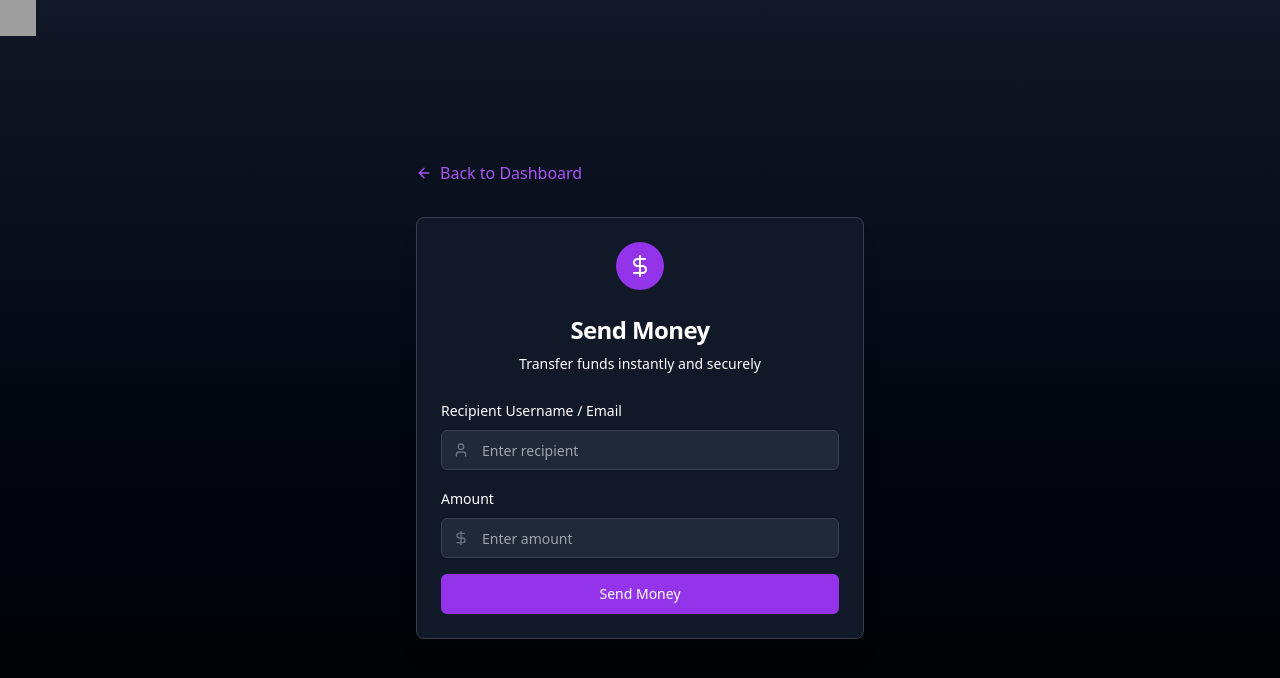
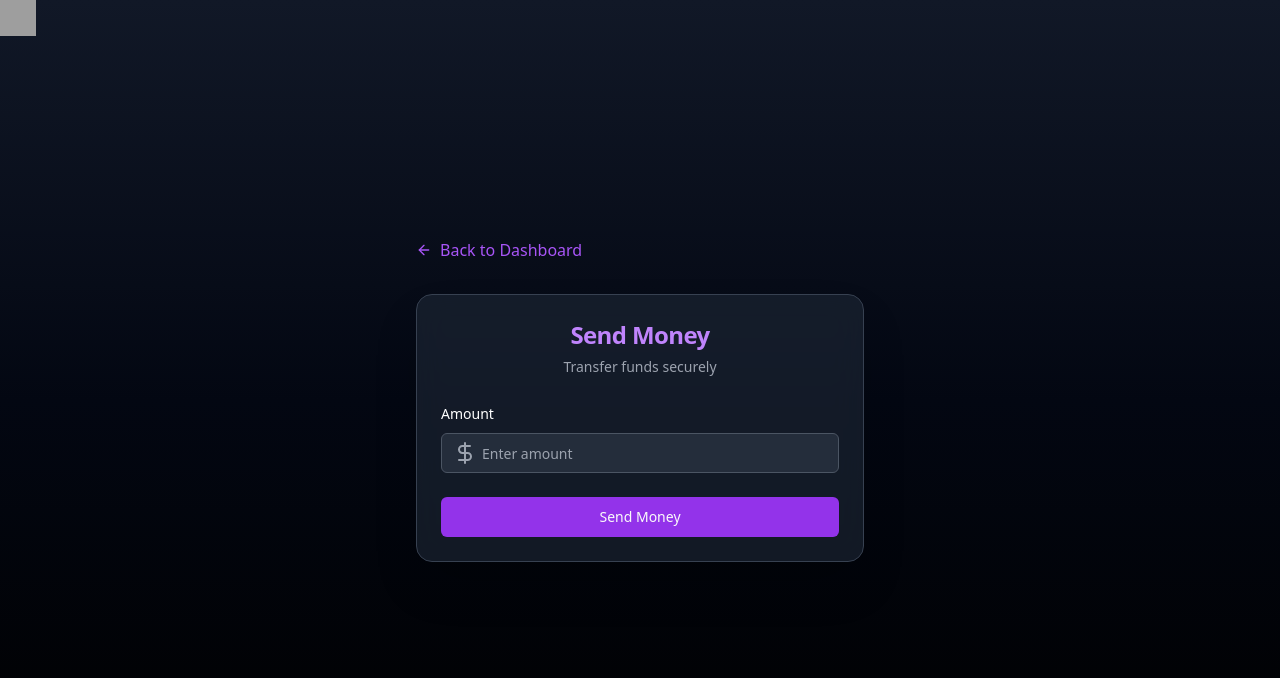
Before and after one commit to navya-sinha-dot/payFlow, a React (Vite) app in the folder frontend/: page /send in a window 1280 px wide. Shown: the top 678 px of the page. Built offline with nearby package versions, Linux system fonts and the light colour scheme; grey boxes are pictures that could not be loaded.

Commit message:
transfer connection

```diff
--- a/frontend/src/index.css
+++ b/frontend/src/index.css
@@ -34,3 +34,16 @@ body {
   @apply bg-background text-foreground font-sans;
   cursor: none; /* Hide the default system cursor */
 }
+@keyframes slide-up {
+  from {
+    opacity: 0;
+    transform: translateY(20px);
+  }
+  to {
+    opacity: 1;
+    transform: translateY(0);
+  }
+}
+.animate-slide-up {
+  animation: slide-up 0.3s ease-out;
+}
--- a/frontend/src/pages/Landing.jsx
+++ b/frontend/src/pages/Landing.jsx
@@ -28,7 +28,7 @@ const Landing = () => {
               data-aos="fade-up"
               data-aos-delay="300"
             >
-              <Link to="/signup">
+              <Link to={token ? "/dashboard" : "/signup"}>
                 <Button
                   size="lg"
                   className="bg-purple-600 hover:bg-purple-700 text-white text-lg px-8 py-6"
--- a/frontend/src/pages/SendMoney.jsx
+++ b/frontend/src/pages/SendMoney.jsx
@@ -1,5 +1,5 @@
-import { useState } from "react";
-import { Link, useNavigate } from "react-router-dom";
+import { useState, useEffect } from "react";
+import { Link, useNavigate, useSearchParams } from "react-router-dom";
 import { Button } from "@/components/ui/button";
 import { Input } from "@/components/ui/input";
 import { Label } from "@/components/ui/label";
@@ -10,112 +10,148 @@ import {
   CardHeader,
   CardTitle,
 } from "@/components/ui/card";
-import { ArrowLeft, User, DollarSign } from "lucide-react";
+import { ArrowLeft, DollarSign, CheckCircle, XCircle } from "lucide-react";
 
 const SendMoney = () => {
   const navigate = useNavigate();
-  const [formData, setFormData] = useState({
-    recipient: "",
-    amount: "",
-    note: "",
-  });
+  const [searchParams] = useSearchParams();
+  const recipientId = searchParams.get("filter");
+  const recipientName = searchParams.get("name");
+  const [formData, setFormData] = useState({ amount: "" });
+  const [loading, setLoading] = useState(false);
 
-  const handleSubmit = (e) => {
+  // notification state
+  const [notification, setNotification] = useState(null);
+
+  // auto-hide notification after 3s
+  useEffect(() => {
+    if (notification) {
+      const timer = setTimeout(() => setNotification(null), 3000);
+      return () => clearTimeout(timer);
+    }
+  }, [notification]);
+
+  const handleSubmit = async (e) => {
     e.preventDefault();
-    navigate("/dashboard"); // redirect after sending money
+    setLoading(true);
+
+    try {
+      const token = localStorage.getItem("token");
+
+      const response = await fetch(
+        "http://localhost:3000/api/v1/account/transfer",
+        {
+          method: "POST",
+          headers: {
+            "Content-Type": "application/json",
+            Authorization: `Bearer ${token}`,
+          },
+          body: JSON.stringify({
+            to: recipientId,
+            amount: Number(formData.amount),
+          }),
+        }
+      );
+
+      const data = await response.json();
+
+      if (!response.ok) {
+        setNotification({
+          type: "error",
+          message: data.message || "Transfer failed",
+        });
+      } else {
+        setNotification({
+          type: "success",
+          message: `₹${formData.amount} sent to ${recipientName || "user"}!`,
+        });
+        setTimeout(() => navigate("/dashboard"), 1500);
+      }
+    } catch (error) {
+      console.error(error);
+      setNotification({ type: "error", message: "Something went wrong" });
+    } finally {
+      setLoading(false);
+    }
   };
 
   const handleChange = (e) => {
-    setFormData({
-      ...formData,
-      [e.target.name]: e.target.value,
-    });
+    setFormData({ ...formData, [e.target.name]: e.target.value });
   };
 
   return (
     <div className="min-h-screen bg-gradient-to-b from-gray-900 via-gray-950 to-black flex items-center justify-center p-4">
       <div className="w-full max-w-md">
-        {/* Back Link */}
         <Link
           to="/dashboard"
           className="inline-flex items-center text-purple-500 hover:text-purple-400 mb-8 transition-colors duration-300 opacity-0 animate-fade-in-up animate-delay-200"
         >
-          <ArrowLeft className="mr-2 h-4 w-4" />
-          Back to Dashboard
+          <ArrowLeft className="mr-2 h-4 w-4" /> Back to Dashboard
         </Link>
 
-        {/* Card */}
-        <Card className="bg-gray-900 border border-gray-700 shadow-xl opacity-0 animate-scale-in">
-          <CardHeader className="text-center space-y-2">
-            {/* Icon */}
-            <div className="w-12 h-12 bg-purple-600 rounded-full flex items-center justify-center mx-auto mb-4 opacity-0 animate-fade-in-up animate-delay-300">
-              <DollarSign className="h-6 w-6 text-white" />
-            </div>
-
-            {/* Title */}
-            <CardTitle className="text-2xl font-bold text-white opacity-0 animate-fade-in-up animate-delay-400">
+        <Card className="bg-gray-800/60 border border-gray-700 text-white rounded-2xl shadow-2xl overflow-hidden backdrop-blur-lg opacity-0 animate-fade-in-up animate-delay-400">
+          <CardHeader>
+            <CardTitle className="text-2xl font-bold text-center text-purple-400">
               Send Money
             </CardTitle>
-
-            {/* Description */}
-            <CardDescription className="text-white opacity-0 animate-fade-in-up animate-delay-500">
-              Transfer funds instantly and securely
+            <CardDescription className="text-gray-400 text-center">
+              Transfer funds securely
             </CardDescription>
           </CardHeader>
 
           <CardContent>
-            <form onSubmit={handleSubmit} className="space-y-4">
-              {/* Recipient */}
-              <div className="space-y-2 opacity-0 animate-fade-in-up animate-delay-600">
-                <Label htmlFor="recipient" className="text-white">
-                  Recipient Username / Email
-                </Label>
+            <form onSubmit={handleSubmit} className="space-y-6">
+              <div className="space-y-2">
+                <Label htmlFor="amount">Amount</Label>
                 <div className="relative">
-                  <User className="absolute left-3 top-3 h-4 w-4 text-gray-500" />
+                  <DollarSign className="absolute left-3 top-1/2 -translate-y-1/2 text-gray-400" />
                   <Input
-                    id="recipient"
-                    name="recipient"
-                    type="text"
-                    placeholder="Enter recipient"
-                    className="pl-10 bg-gray-800 text-white border border-gray-700 focus:border-purple-500"
-                    value={formData.recipient}
+                    id="amount"
+                    name="amount"
+                    type="number"
+                    placeholder="Enter amount"
+                    value={formData.amount}
                     onChange={handleChange}
+                    className="pl-10 bg-gray-700/50 border-gray-600 focus:border-purple-500 focus:ring-purple-500"
                     required
                   />
                 </div>
               </div>
 
-              {/* Amount */}
-              <div className="space-y-2 opacity-0 animate-fade-in-up animate-delay-700">
-                <Label htmlFor="amount" className="text-white">
-                  Amount
-                </Label>
-                <div className="relative">
-                  <DollarSign className="absolute left-3 top-3 h-4 w-4 text-gray-500" />
-                  <Input
-                    id="amount"
-                    name="amount"
-                    type="number"
-                    placeholder="Enter amount"
-                    className="pl-10 bg-gray-800 text-white border border-gray-700 focus:border-purple-500"
-                    value={formData.amount}
-                    onChange={handleChange}
-                    required
-                  />
-                </div>
-              </div>
-
-              {/* Send Button */}
               <Button
                 type="submit"
-                className="w-full bg-purple-600 hover:bg-purple-700 text-white opacity-0 animate-fade-in-up animate-delay-900"
+                disabled={loading}
+                className="w-full bg-purple-600 hover:bg-purple-700 transition-colors"
               >
-                Send Money
+                {loading ? "Transferring..." : "Send Money"}
               </Button>
             </form>
           </CardContent>
         </Card>
       </div>
+
+      {/* Notification Toast */}
+      {notification && (
+        <div className="fixed bottom-6 right-6 animate-slide-up">
+          <div
+            className={`flex items-center gap-3 px-4 py-3 rounded-xl shadow-lg border
+            ${
+              notification.type === "success"
+                ? "bg-green-600/90 border-green-400"
+                : "bg-red-600/90 border-red-400"
+            }`}
+          >
+            {notification.type === "success" ? (
+              <CheckCircle className="w-5 h-5 text-white" />
+            ) : (
+              <XCircle className="w-5 h-5 text-white" />
+            )}
+            <span className="text-white font-medium">
+              {notification.message}
+            </span>
+          </div>
+        </div>
+      )}
     </div>
   );
 };
--- a/frontend/src/pages/UpdateInfo.jsx
+++ b/frontend/src/pages/UpdateInfo.jsx
@@ -34,17 +34,31 @@ const UpdateInfo = () => {
     e.preventDefault();
     try {
       const token = localStorage.getItem("token");
+
+      // Only send non-empty fields
+      const updateData = {};
+      if (formData.firstName.trim()) updateData.firstName = formData.firstName;
+      if (formData.lastName.trim()) updateData.lastName = formData.lastName;
+      if (formData.password.trim()) updateData.password = formData.password;
+
+      if (Object.keys(updateData).length === 0) {
+        setMessage("Please enter at least one field to update.");
+        setSuccess(false);
+        return;
+      }
+
       const response = await axios.put(
         "http://localhost:3000/api/v1/user/updateinfo",
-        formData,
+        updateData,
         {
           headers: {
             Authorization: `Bearer ${token}`,
           },
         }
       );
-      if (formData.firstName) {
-        localStorage.setItem("firstName", formData.firstName);
+
+      if (updateData.firstName) {
+        localStorage.setItem("firstName", updateData.firstName);
         window.dispatchEvent(new Event("storage"));
       }
 
```
